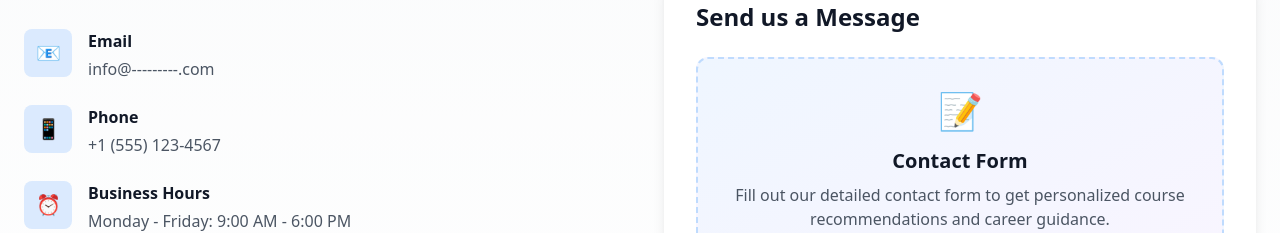
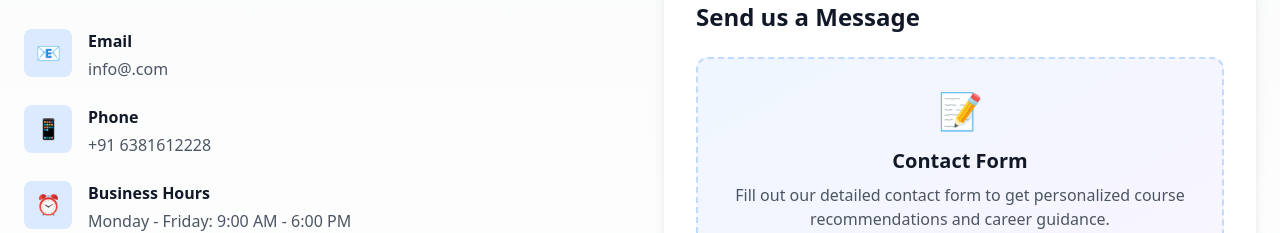
Before and after one commit to miracl-in/miracl-in.github.io, a Next.js app: page /contact in a window 1280 px wide. Shown: the part 380-613 px from the top of the page. Built offline with nearby package versions, Linux system fonts and the light colour scheme.

Commit message:
Update page.tsx

```diff
--- a/app/contact/page.tsx
+++ b/app/contact/page.tsx
@@ -22,7 +22,7 @@ export default function ContactPage() {
                 </div>
                 <div>
                   <h3 className="font-semibold text-gray-900 mb-1">Email</h3>
-                  <p className="text-gray-600">info@---------.com</p>
+                  <p className="text-gray-600">info@.com</p>
                 </div>
               </div>
 
@@ -32,7 +32,7 @@ export default function ContactPage() {
                 </div>
                 <div>
                   <h3 className="font-semibold text-gray-900 mb-1">Phone</h3>
-                  <p className="text-gray-600">+1 (555) 123-4567</p>
+                  <p className="text-gray-600">+91 6381612228</p>
                 </div>
               </div>
 
```
